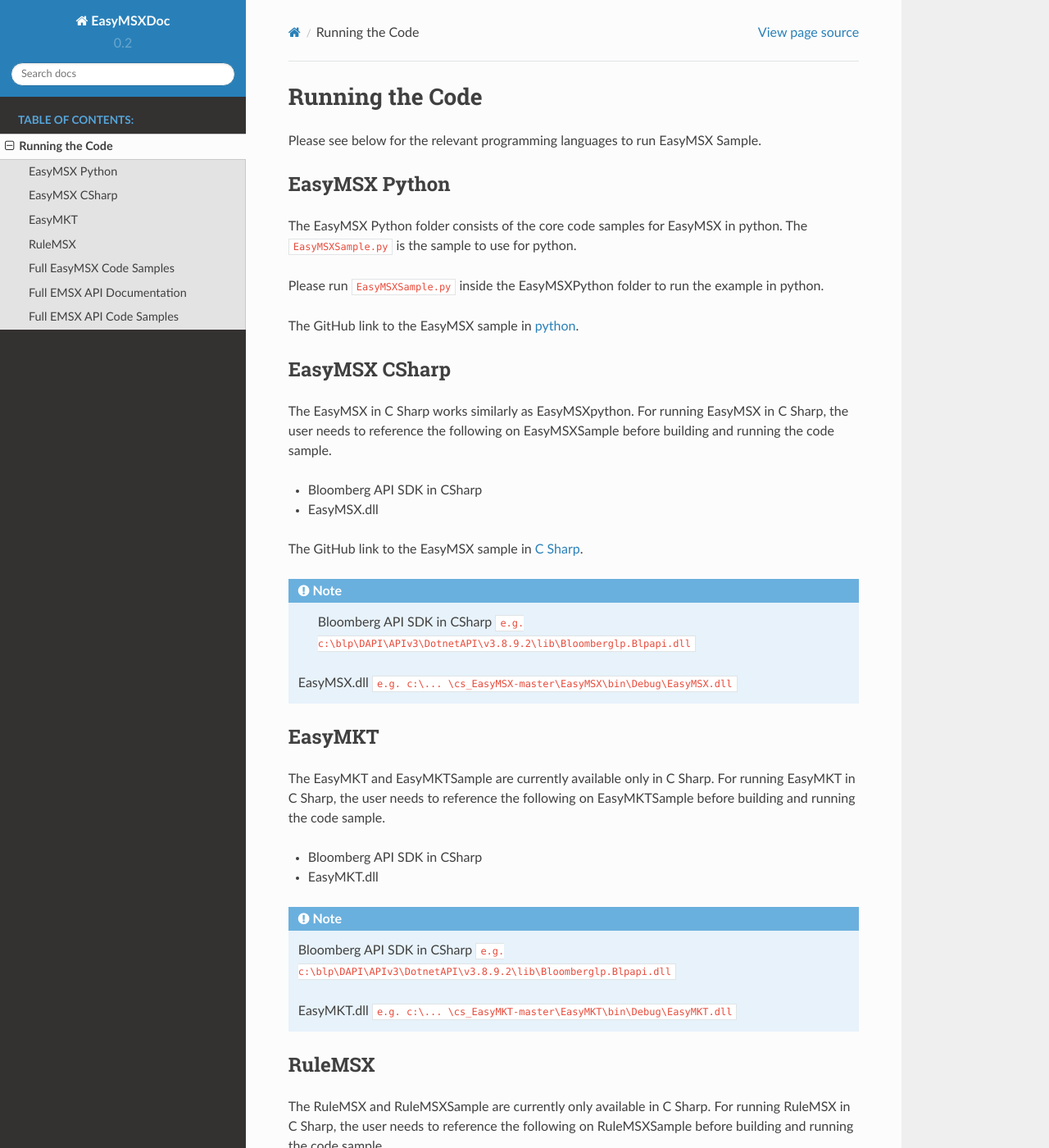
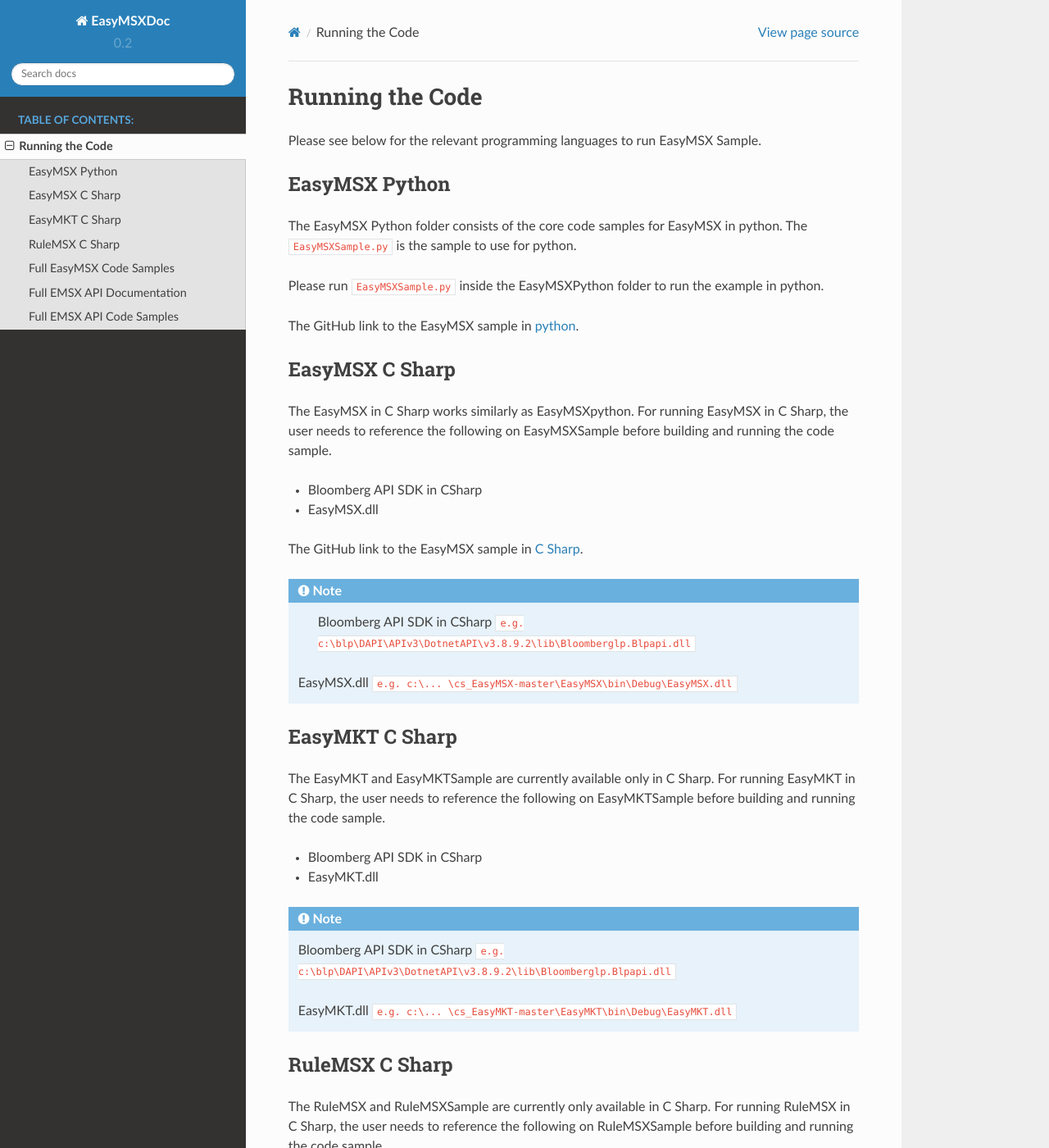
Before and after one commit to tkim/EasyMSX, a Sphinx documentation site: the page built from source/runningTheCode.rst, in a window 1280 px wide and 1400 px high. Shown: the whole window at 82% size. Built offline with Sphinx 7.4.7 and the Read the Docs theme 2.0.0, drawn with Linux system fonts in a browser that asks for light colours; formulas are drawn with MathJax 3.

Commit message:
RuleMSX C Sharp

```diff
--- a/source/runningTheCode.rst
+++ b/source/runningTheCode.rst
@@ -15,8 +15,8 @@
 The GitHub link to the EasyMSX sample in `python`_.
 
 
-EasyMSX CSharp
-==============
+EasyMSX C Sharp
+===============
 
 The EasyMSX in C Sharp works similarly as EasyMSXpython. For running EasyMSX in C Sharp, the user needs to reference the following on EasyMSXSample before building and running the code sample.
 
@@ -33,8 +33,8 @@
     EasyMSX.dll ``e.g. c:\... \cs_EasyMSX-master\EasyMSX\bin\Debug\EasyMSX.dll``
 
 
-EasyMKT
-=======
+EasyMKT C Sharp
+===============
 
 The EasyMKT and EasyMKTSample are currently available only in C Sharp. For running EasyMKT in C Sharp, the user needs to reference the following on EasyMKTSample before building and running the code sample.
 
@@ -49,8 +49,8 @@
 	EasyMKT.dll ``e.g. c:\... \cs_EasyMKT-master\EasyMKT\bin\Debug\EasyMKT.dll``
 
 
-RuleMSX
-=======
+RuleMSX C Sharp
+===============
 
 The RuleMSX and RuleMSXSample are currently only available in C Sharp. For running RuleMSX in C Sharp, the user needs to reference the following on RuleMSXSample before building and running the code sample.
 
```
Also changed, not shown: 6 other files.
